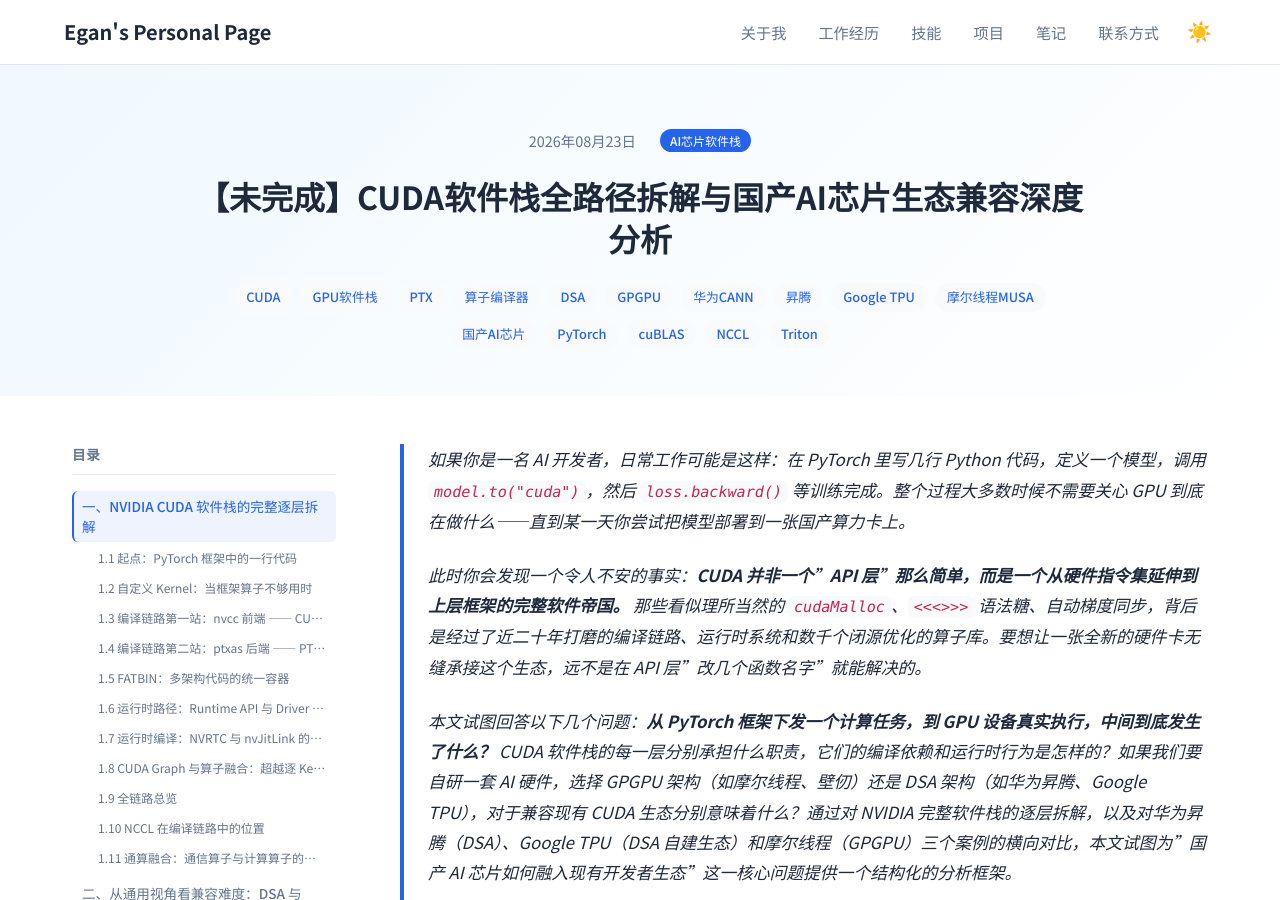
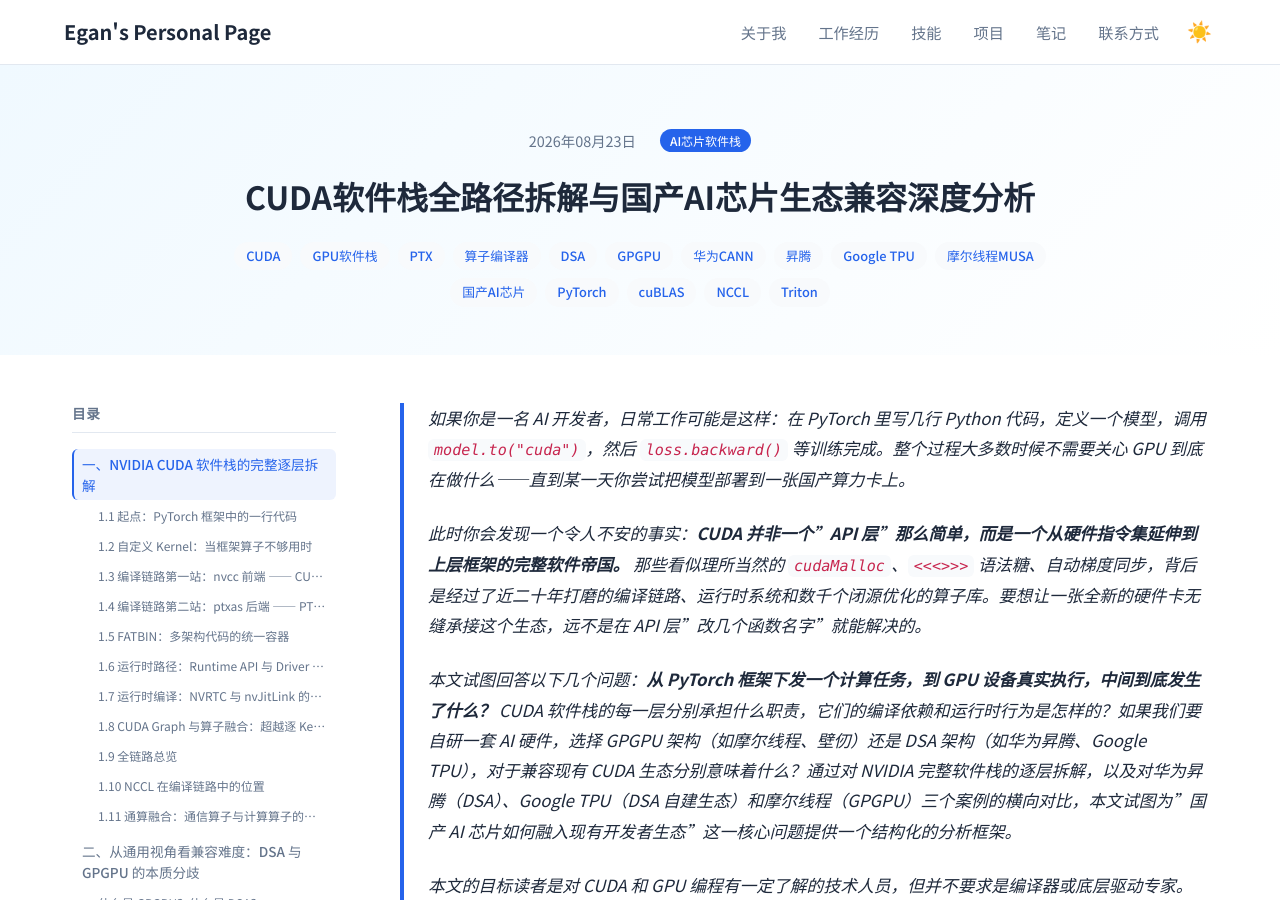
Before and after one commit to Lejun-Hu/Lejun-Hu.github.io, a Jekyll site: the page built from _notes/2026-8-15-cuda-ecosystem-compatibility.md, in a window 1280 px wide and 900 px high. Built offline with Jekyll 4.4.1, drawn with Linux system fonts in a browser that asks for light colours.

Commit message:
update notes

```diff
--- a/_notes/2026-8-15-cuda-ecosystem-compatibility.md
+++ b/_notes/2026-8-15-cuda-ecosystem-compatibility.md
@@ -1,5 +1,5 @@
 ---
-title: "【未完成】CUDA软件栈全路径拆解与国产AI芯片生态兼容深度分析"
+title: "CUDA软件栈全路径拆解与国产AI芯片生态兼容深度分析"
 permalink: /notes/cuda-ecosystem-compatibility/
 date: 2026-08-23
 category: "AI芯片软件栈"
```
